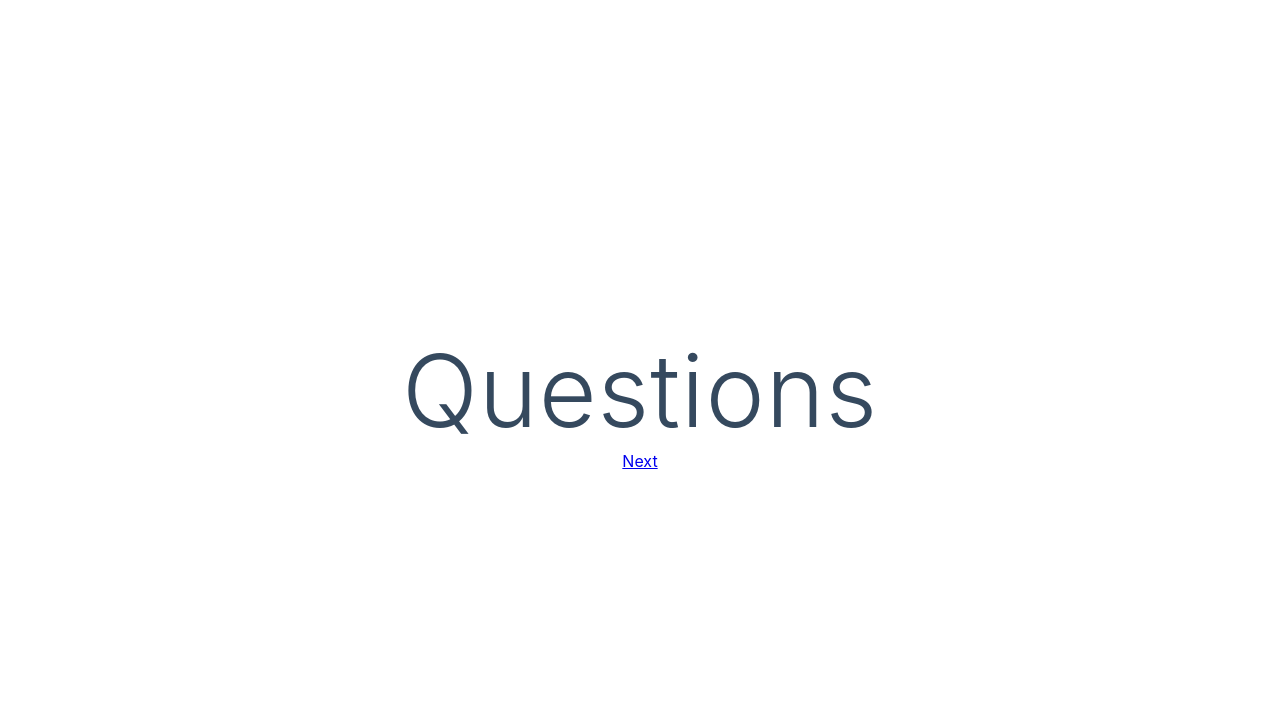
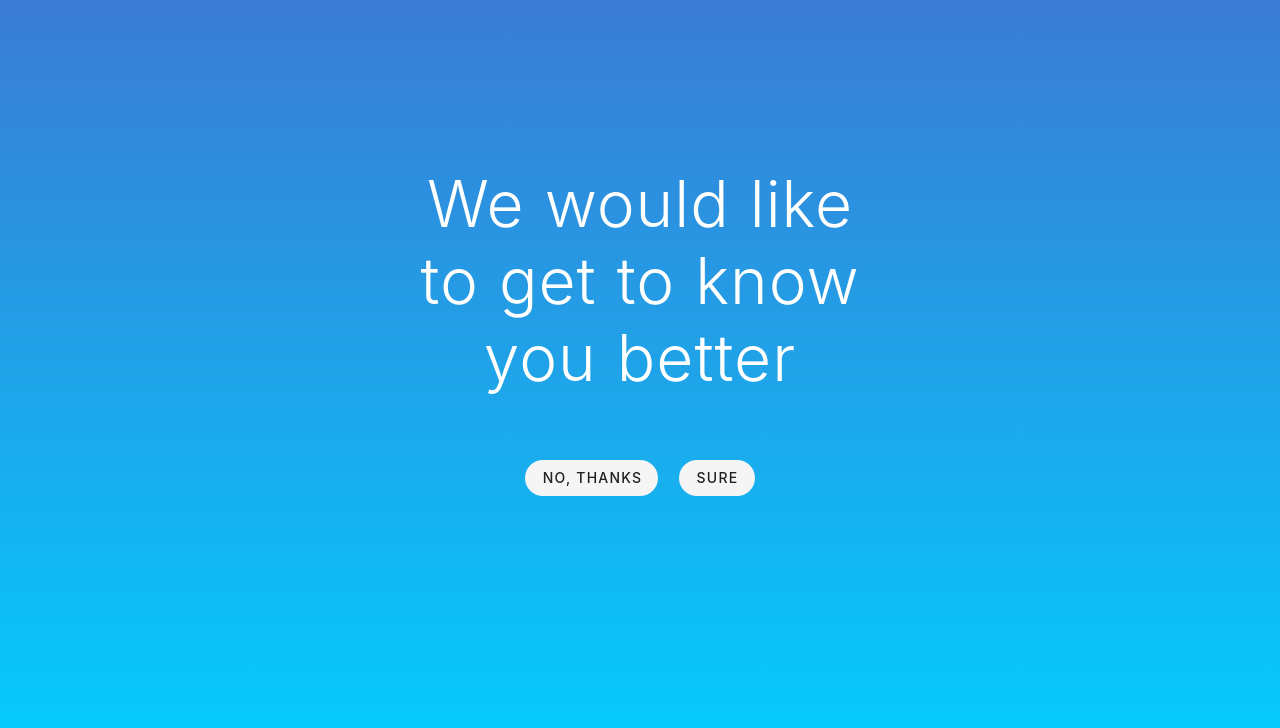
Before and after one commit to hackdays-bw-infosys-team-6/application, a Nuxt app: page /profiling-questions in a window 1280 px wide. Shown: the top 728 px of the page. Built offline with nearby package versions, Linux system fonts and the light colour scheme.

Commit message:
Add some styles to the profile setup pages

```diff
--- a/layouts/default.vue
+++ b/layouts/default.vue
@@ -51,8 +51,8 @@ ul {
     sans-serif;
   display: block;
   font-weight: 300;
-  font-size: 100px;
-  color: #35495e;
+  font-size: 64px;
+  color: white;
   letter-spacing: 1px;
 }
 
--- a/layouts/setup.vue
+++ b/layouts/setup.vue
@@ -1,5 +1,5 @@
 <template>
-  <div>
+  <div class="setup-container">
     <Nuxt />
   </div>
 </template>
@@ -30,4 +30,34 @@ html {
   box-sizing: border-box;
   margin: 0;
 }
+
+.setup-container {
+  /* background: #ff9966;
+  background: -webkit-linear-gradient(to top, #ff5e62, #ff9966);
+  background: linear-gradient(to top, #ff5e62, #ff9966); */
+
+  /* background: #36D1DC;
+  background: -webkit-linear-gradient(to top, #5B86E5, #36D1DC);
+  background: linear-gradient(to top, #5B86E5, #36D1DC); */
+
+  background: #00d2ff;
+  background: -webkit-linear-gradient(to bottom, #3a7bd5, #00d2ff);
+  background: linear-gradient(to bottom, #3a7bd5, #00d2ff);
+}
+
+.links {
+  display: flex;
+  flex-direction: column;
+  max-width: 250px;
+  margin: auto;
+  margin-top: 64px;
+}
+
+v-btn {
+  width: 100%;
+}
+
+.v-text-field {
+  border-radius: 16px !important;
+}
 </style>
--- a/nuxt.config.js
+++ b/nuxt.config.js
@@ -33,6 +33,7 @@ export default {
   buildModules: [
     // https://go.nuxtjs.dev/typescript
     '@nuxt/typescript-build',
+    ['@nuxtjs/vuetify', { /* module options */ }]
   ],
 
   // Modules (https://go.nuxtjs.dev/config-modules)
--- a/package.json
+++ b/package.json
@@ -16,6 +16,7 @@
   },
   "devDependencies": {
     "@nuxt/types": "^2.14.6",
-    "@nuxt/typescript-build": "^2.0.3"
+    "@nuxt/typescript-build": "^2.0.3",
+    "@nuxtjs/vuetify": "^1.11.2"
   }
 }
--- a/pages/index.vue
+++ b/pages/index.vue
@@ -3,13 +3,14 @@
     <div>
       <h1 class="title">Skill Match</h1>
       <div class="links">
+
         <div class="login">
-          <input type="text" name="email" placeholder="email">
-          <input type="text" name="password" placeholder="password">
-          <nuxt-link to="/profile">Login</nuxt-link>
+          <v-text-field label="Email" solo></v-text-field>
+          <v-text-field label="Password" solo></v-text-field>
+          <v-btn depressed elevation="2" rounded to="/profile">Login</v-btn>
         </div>
 
-        <nuxt-link to="/sign-up" class="sign-up">Sign Up</nuxt-link>
+        <v-btn depressed elevation="2" rounded to="/sign-up" class="next-btn">Sign Up</v-btn>
       </div>
     </div>
   </div>
@@ -24,19 +25,12 @@ export default Vue.extend({
 </script>
 
 <style>
-.links,
 .login {
   display: flex;
   flex-direction: column;
-  max-width: 300px;
-  margin: auto;
 }
 
-.login {
-  padding-top: 32px;
-}
-
-.sign-up {
-  padding-top: 64px;
+.next-btn {
+  margin-top: 64px;
 }
 </style>
--- a/pages/profile.vue
+++ b/pages/profile.vue
@@ -53,7 +53,7 @@
 import Vue from 'vue'
 
 export default Vue.extend({
-  data: function () {
+  data: function() {
     return {
       showFutureProfile: false,
       profile: {
--- a/pages/profiling-questions.vue
+++ b/pages/profiling-questions.vue
@@ -1,8 +1,16 @@
 <template>
   <div class="container">
     <div>
-      <h1 class="title">Questions</h1>
-      <nuxt-link to="/profile">Next</nuxt-link>
+      <div v-for="question in filterQuestions()" v-bind:key="question.question" class="question">
+        <h1 class="title">{{question.question}}</h1>
+        <div class="actions">
+          <template v-if="questions.length !== currentQuestion">
+            <v-btn v-for="answer in question.answers" v-bind:key="answer.label" depressed elevation="2" rounded @click="nextQuestion">{{answer.label}}</v-btn>
+            <!-- outlined to="/profile" class="reject-btn" -->
+          </template>
+          <v-btn v-if="questions.length === currentQuestion" depressed elevation="2" rounded to="/profile">View Profile</v-btn>
+        </div>
+      </div>
     </div>
   </div>
 </template>
@@ -11,10 +19,98 @@
 import Vue from 'vue'
 
 export default Vue.extend({
-  layout: 'setup'
+  layout: 'setup',
+  methods: {
+    nextQuestion: function() {
+      this.currentQuestion++;
+      setTimeout(() => {
+        window.scrollTo({ top: document.body.scrollHeight, behavior: 'smooth' })
+      }, 50);
+    },
+    filterQuestions() {
+      return this.questions.slice(0, this.currentQuestion)
+    }
+  },
+  data: function() {
+    return {
+      currentQuestion: 1,
+      questions: [
+        {
+          question: "We would like to get to know you better",
+          answers: [
+            {
+              label: 'No, Thanks',
+              style: 'outlined',
+              action: 'profile'
+            },
+            {
+              label: 'Sure',
+              style: 'default'
+            }
+          ]
+        },
+        {
+          question: "Are you currently employed?",
+          answers: [
+            {
+              label: 'Skip',
+              style: 'outlined'
+            },
+            {
+              label: 'No',
+              style: 'default'
+            },
+            {
+              label: 'Yes',
+              style: 'default'
+            }
+          ]
+        },
+        {
+          question: "Are you urgently in need of a job?",
+          answers: [
+            {
+              label: 'Skip',
+              style: 'outlined'
+            },
+            {
+              label: 'No',
+              style: 'default'
+            },
+            {
+              label: 'Yes',
+              style: 'default'
+            }
+          ]
+        },
+        {
+          question: "Thank you! We have prepared your profile.",
+          answers: []
+        }
+      ]
+    }
+  }
 })
 </script>
 
 <style>
+.reject-btn {
+  color: white !important;
+}
 
+.actions {
+  display: flex;
+  justify-content: space-around;
+  max-width: 250px;
+  margin: 64px auto 0 auto;
+}
+
+.question:first-child {
+  margin-top: 100px;
+}
+
+.question {
+  margin-top: 30vh;
+  margin-bottom: 30vh;
+}
 </style>
--- a/pages/sign-up.vue
+++ b/pages/sign-up.vue
@@ -1,12 +1,16 @@
 <template>
   <div class="container">
     <div>
-      <h1 class="title">Sign Up</h1>
+      <h1 class="title">Welcome</h1>
       <div class="links">
-        <input type="text" name="email" placeholder="email">
-        <input type="text" name="password" placeholder="set password">
 
-        <nuxt-link to="/upload-profile">Create Profile</nuxt-link>
+        <v-text-field label="Email" solo></v-text-field>
+        <v-text-field label="Password" type="password" solo></v-text-field>
+        <v-text-field label="Repeat Password" type="password" solo></v-text-field>
+        <v-file-input chips truncate-length="15" label="Upload your Resume"></v-file-input>
+        <v-file-input chips truncate-length="15" label="LinkedIn"></v-file-input>
+
+        <v-btn depressed elevation="2" rounded to="/profiling-questions" class="next-btn">Next</v-btn>
       </div>
     </div>
   </div>
@@ -21,7 +25,7 @@ export default Vue.extend({
 </script>
 
 <style>
-.links {
-  padding-top: 15px;
+.next-btn {
+  margin-top: 64px;
 }
 </style>
```
Also changed, not shown: 1 other file (tests, documents, lock files or other folders).
